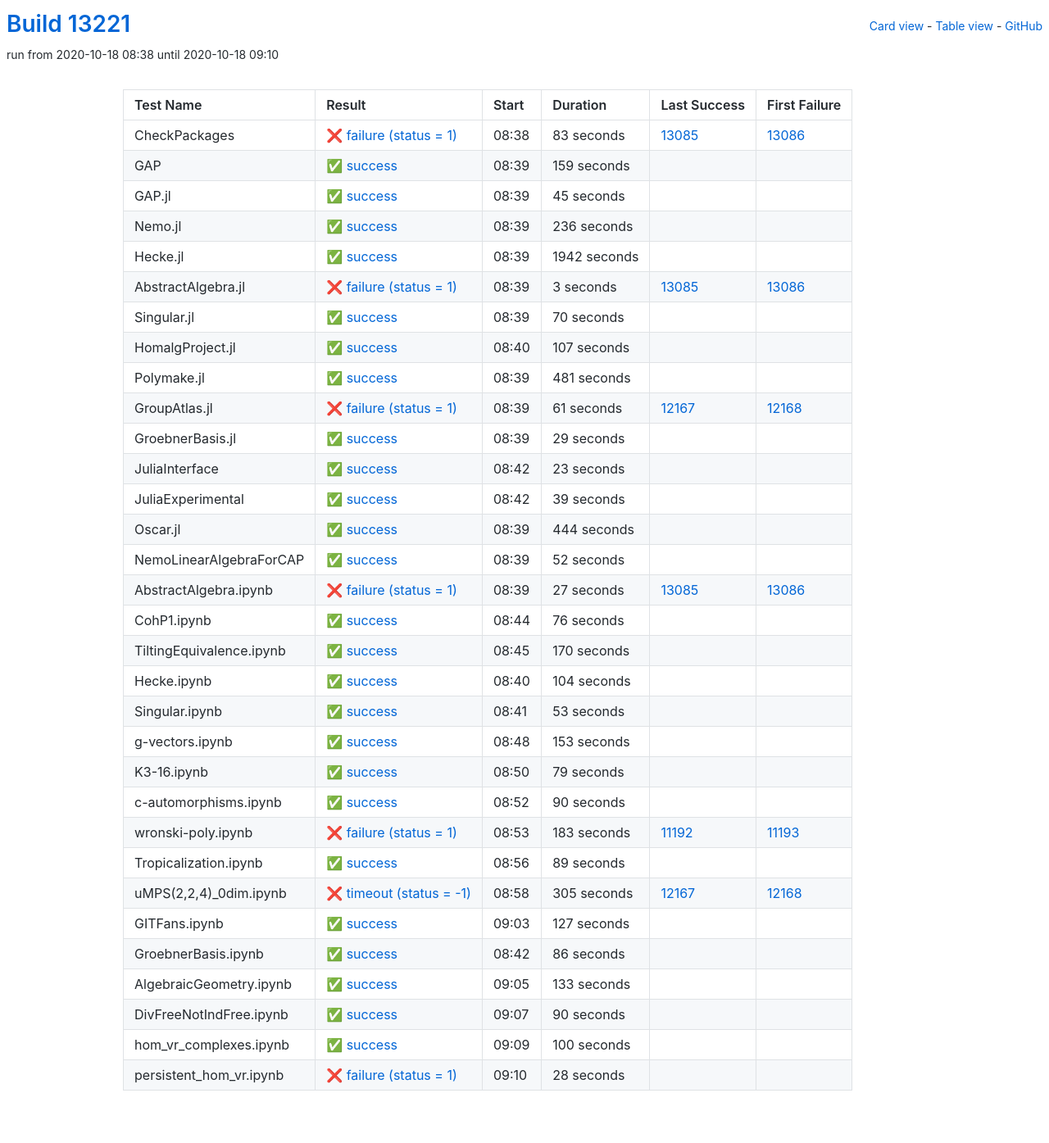
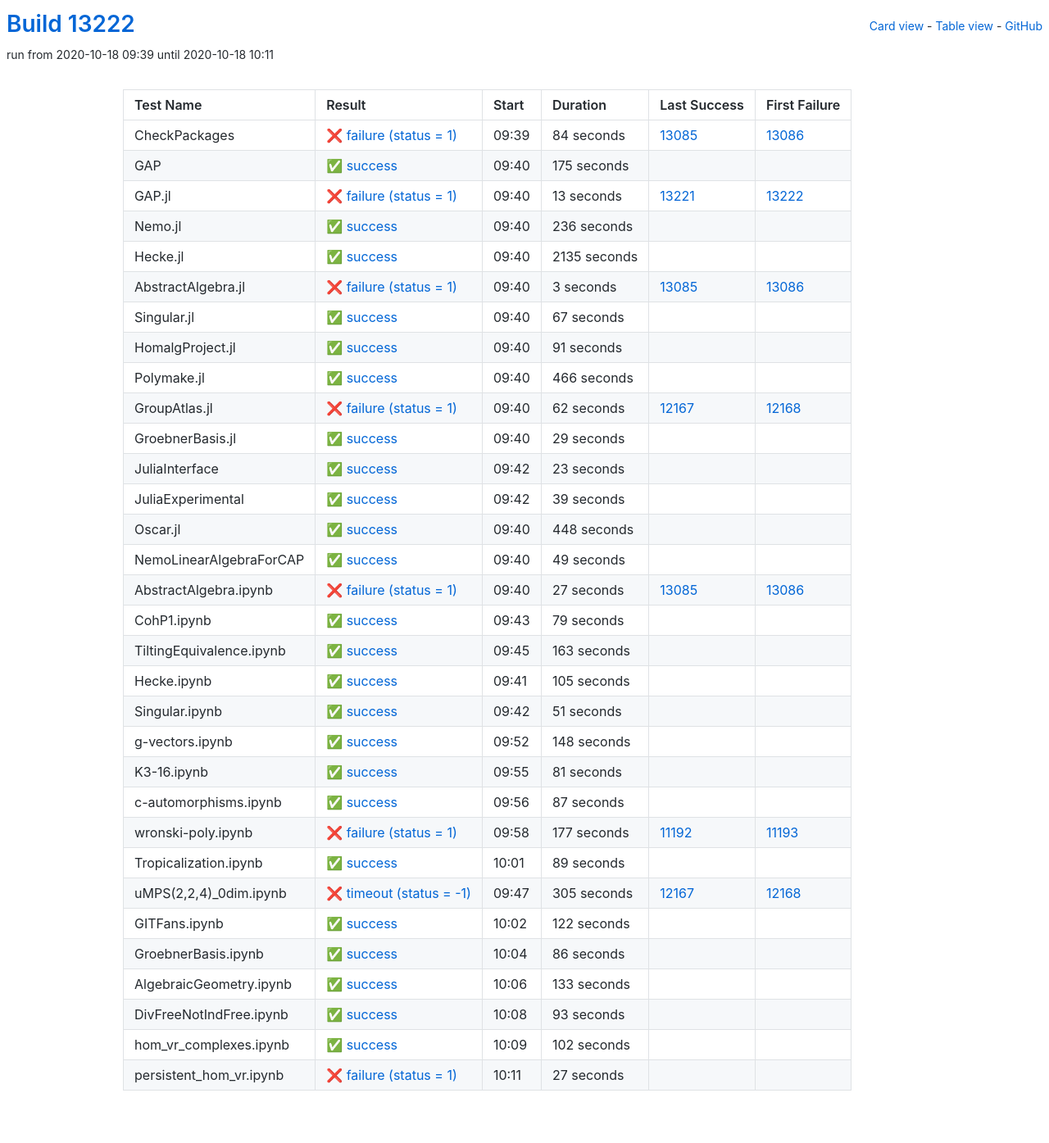
Before and after one commit to oscar-system/oscar-ci-status, a Jekyll site: the page built from table.html, in a window 1280 px wide. Shown: the whole page at 82% size. Built offline with Jekyll 4.4.1, drawn with Linux system fonts in a browser that asks for light colours.

Commit message:
Build #13222

```diff
--- a/_data/ci.yml
+++ b/_data/ci.yml
@@ -1,6 +1,6 @@
 ---
-build: 13221
-build_url: https://oscarci.mathematik.uni-kl.de/job/oscar/13221/
+build: 13222
+build_url: https://oscarci.mathematik.uni-kl.de/job/oscar/13222/
 job: oscar
 organization: oscar-system
 repo: oscar-ci-status
@@ -8,44 +8,44 @@
 tests:
 - name: CheckPackages
   id: checkpackages
-  log: https://oscarci.mathematik.uni-kl.de/job/oscar/13221/artifact/logs/build-13221/CheckPackages.log
-  start: 2020-10-18 08:38
+  log: https://oscarci.mathematik.uni-kl.de/job/oscar/13222/artifact/logs/build-13222/CheckPackages.log
+  start: 2020-10-18 09:39
   success: false
   exitcode: 1
   status: failure
-  duration: 83
+  duration: 84
   last_success: 13085
   last_success_url: https://oscarci.mathematik.uni-kl.de/job/oscar/13085/
   first_failure: 13086
   first_failure_url: https://oscarci.mathematik.uni-kl.de/job/oscar/13086/
 - name: GAP
   id: gap
-  log: https://oscarci.mathematik.uni-kl.de/job/oscar/13221/artifact/logs/build-13221/GAP.log
-  start: 2020-10-18 08:39
+  log: https://oscarci.mathematik.uni-kl.de/job/oscar/13222/artifact/logs/build-13222/GAP.log
+  start: 2020-10-18 09:40
   success: true
   exitcode: 0
   status: success
-  duration: 159
+  duration: 175
   last_success: false
   last_success_url:
   first_failure: false
   first_failure_url:
 - name: GAP.jl
   id: gap-jl
-  log: https://oscarci.mathematik.uni-kl.de/job/oscar/13221/artifact/logs/build-13221/GAP.jl.log
-  start: 2020-10-18 08:39
-  success: true
-  exitcode: 0
-  status: success
-  duration: 45
-  last_success: false
-  last_success_url:
-  first_failure: false
-  first_failure_url:
+  log: https://oscarci.mathematik.uni-kl.de/job/oscar/13222/artifact/logs/build-13222/GAP.jl.log
+  start: 2020-10-18 09:40
+  success: false
+  exitcode: 1
+  status: failure
+  duration: 13
+  last_success: 13221
+  last_success_url: https://oscarci.mathematik.uni-kl.de/job/oscar/13221/
+  first_failure: 13222
+  first_failure_url: https://oscarci.mathematik.uni-kl.de/job/oscar/13222/
 - name: Nemo.jl
   id: nemo-jl
-  log: https://oscarci.mathematik.uni-kl.de/job/oscar/13221/artifact/logs/build-13221/Nemo.jl.log
-  start: 2020-10-18 08:39
+  log: https://oscarci.mathematik.uni-kl.de/job/oscar/13222/artifact/logs/build-13222/Nemo.jl.log
+  start: 2020-10-18 09:40
   success: true
   exitcode: 0
   status: success
@@ -56,20 +56,20 @@
   first_failure_url:
 - name: Hecke.jl
   id: hecke-jl
-  log: https://oscarci.mathematik.uni-kl.de/job/oscar/13221/artifact/logs/build-13221/Hecke.jl.log
-  start: 2020-10-18 08:39
+  log: https://oscarci.mathematik.uni-kl.de/job/oscar/13222/artifact/logs/build-13222/Hecke.jl.log
+  start: 2020-10-18 09:40
   success: true
   exitcode: 0
   status: success
-  duration: 1942
+  duration: 2135
   last_success: false
   last_success_url:
   first_failure: false
   first_failure_url:
 - name: AbstractAlgebra.jl
   id: abstractalgebra-jl
-  log: https://oscarci.mathematik.uni-kl.de/job/oscar/13221/artifact/logs/build-13221/AbstractAlgebra.jl.log
-  start: 2020-10-18 08:39
+  log: https://oscarci.mathematik.uni-kl.de/job/oscar/13222/artifact/logs/build-13222/AbstractAlgebra.jl.log
+  start: 2020-10-18 09:40
   success: false
   exitcode: 1
   status: failure
@@ -80,56 +80,56 @@
   first_failure_url: https://oscarci.mathematik.uni-kl.de/job/oscar/13086/
 - name: Singular.jl
   id: singular-jl
-  log: https://oscarci.mathematik.uni-kl.de/job/oscar/13221/artifact/logs/build-13221/Singular.jl.log
-  start: 2020-10-18 08:39
+  log: https://oscarci.mathematik.uni-kl.de/job/oscar/13222/artifact/logs/build-13222/Singular.jl.log
+  start: 2020-10-18 09:40
   success: true
   exitcode: 0
   status: success
-  duration: 70
+  duration: 67
   last_success: false
   last_success_url:
   first_failure: false
   first_failure_url:
 - name: HomalgProject.jl
   id: homalgproject-jl
-  log: https://oscarci.mathematik.uni-kl.de/job/oscar/13221/artifact/logs/build-13221/HomalgProject.jl.log
-  start: 2020-10-18 08:40
+  log: https://oscarci.mathematik.uni-kl.de/job/oscar/13222/artifact/logs/build-13222/HomalgProject.jl.log
+  start: 2020-10-18 09:40
   success: true
   exitcode: 0
   status: success
-  duration: 107
+  duration: 91
   last_success: false
   last_success_url:
   first_failure: false
   first_failure_url:
 - name: Polymake.jl
   id: polymake-jl
-  log: https://oscarci.mathematik.uni-kl.de/job/oscar/13221/artifact/logs/build-13221/Polymake.jl.log
-  start: 2020-10-18 08:39
+  log: https://oscarci.mathematik.uni-kl.de/job/oscar/13222/artifact/logs/build-13222/Polymake.jl.log
+  start: 2020-10-18 09:40
   success: true
   exitcode: 0
   status: success
-  duration: 481
+  duration: 466
   last_success: false
   last_success_url:
   first_failure: false
   first_failure_url:
 - name: GroupAtlas.jl
   id: groupatlas-jl
-  log: https://oscarci.mathematik.uni-kl.de/job/oscar/13221/artifact/logs/build-13221/GroupAtlas.jl.log
-  start: 2020-10-18 08:39
+  log: https://oscarci.mathematik.uni-kl.de/job/oscar/13222/artifact/logs/build-13222/GroupAtlas.jl.log
+  start: 2020-10-18 09:40
   success: false
   exitcode: 1
   status: failure
-  duration: 61
+  duration: 62
   last_success: 12167
   last_success_url: https://oscarci.mathematik.uni-kl.de/job/oscar/12167/
   first_failure: 12168
   first_failure_url: https://oscarci.mathematik.uni-kl.de/job/oscar/12168/
 - name: GroebnerBasis.jl
   id: groebnerbasis-jl
-  log: https://oscarci.mathematik.uni-kl.de/job/oscar/13221/artifact/logs/build-13221/GroebnerBasis.jl.log
-  start: 2020-10-18 08:39
+  log: https://oscarci.mathematik.uni-kl.de/job/oscar/13222/artifact/logs/build-13222/GroebnerBasis.jl.log
+  start: 2020-10-18 09:40
   success: true
   exitcode: 0
   status: success
@@ -140,8 +140,8 @@
   first_failure_url:
 - name: JuliaInterface
   id: juliainterface
-  log: https://oscarci.mathematik.uni-kl.de/job/oscar/13221/artifact/logs/build-13221/JuliaInterface.log
-  start: 2020-10-18 08:42
+  log: https://oscarci.mathematik.uni-kl.de/job/oscar/13222/artifact/logs/build-13222/JuliaInterface.log
+  start: 2020-10-18 09:42
   success: true
   exitcode: 0
   status: success
@@ -152,8 +152,8 @@
   first_failure_url:
 - name: JuliaExperimental
   id: juliaexperimental
-  log: https://oscarci.mathematik.uni-kl.de/job/oscar/13221/artifact/logs/build-13221/JuliaExperimental.log
-  start: 2020-10-18 08:42
+  log: https://oscarci.mathematik.uni-kl.de/job/oscar/13222/artifact/logs/build-13222/JuliaExperimental.log
+  start: 2020-10-18 09:42
   success: true
   exitcode: 0
   status: success
@@ -164,32 +164,32 @@
   first_failure_url:
 - name: Oscar.jl
   id: oscar-jl
-  log: https://oscarci.mathematik.uni-kl.de/job/oscar/13221/artifact/logs/build-13221/Oscar.jl.log
-  start: 2020-10-18 08:39
+  log: https://oscarci.mathematik.uni-kl.de/job/oscar/13222/artifact/logs/build-13222/Oscar.jl.log
+  start: 2020-10-18 09:40
   success: true
   exitcode: 0
   status: success
-  duration: 444
+  duration: 448
   last_success: false
   last_success_url:
   first_failure: false
   first_failure_url:
 - name: NemoLinearAlgebraForCAP
   id: nemolinearalgebraforcap
-  log: https://oscarci.mathematik.uni-kl.de/job/oscar/13221/artifact/logs/build-13221/NemoLinearAlgebraForCAP.log
-  start: 2020-10-18 08:39
+  log: https://oscarci.mathematik.uni-kl.de/job/oscar/13222/artifact/logs/build-13222/NemoLinearAlgebraForCAP.log
+  start: 2020-10-18 09:40
   success: true
   exitcode: 0
   status: success
-  duration: 52
+  duration: 49
   last_success: false
   last_success_url:
   first_failure: false
   first_failure_url:
 - name: AbstractAlgebra.ipynb
   id: abstractalgebra-ipynb
-  log: https://oscarci.mathematik.uni-kl.de/job/oscar/13221/artifact/logs/build-13221/AbstractAlgebra.ipynb.log
-  start: 2020-10-18 08:39
+  log: https://oscarci.mathematik.uni-kl.de/job/oscar/13222/artifact/logs/build-13222/AbstractAlgebra.ipynb.log
+  start: 2020-10-18 09:40
   success: false
   exitcode: 1
   status: failure
@@ -200,68 +200,8 @@
   first_failure_url: https://oscarci.mathematik.uni-kl.de/job/oscar/13086/
 - name: CohP1.ipynb
   id: cohp1-ipynb
-  log: https://oscarci.mathematik.uni-kl.de/job/oscar/13221/artifact/logs/build-13221/CohP1.ipynb.log
-  start: 2020-10-18 08:44
-  success: true
-  exitcode: 0
-  status: success
-  duration: 76
-  last_success: false
-  last_success_url:
-  first_failure: false
-  first_failure_url:
-- name: TiltingEquivalence.ipynb
-  id: tiltingequivalence-ipynb
-  log: https://oscarci.mathematik.uni-kl.de/job/oscar/13221/artifact/logs/build-13221/TiltingEquivalence.ipynb.log
-  start: 2020-10-18 08:45
-  success: true
-  exitcode: 0
-  status: success
-  duration: 170
-  last_success: false
-  last_success_url:
-  first_failure: false
-  first_failure_url:
-- name: Hecke.ipynb
-  id: hecke-ipynb
-  log: https://oscarci.mathematik.uni-kl.de/job/oscar/13221/artifact/logs/build-13221/Hecke.ipynb.log
-  start: 2020-10-18 08:40
-  success: true
-  exitcode: 0
-  status: success
-  duration: 104
-  last_success: false
-  last_success_url:
-  first_failure: false
-  first_failure_url:
-- name: Singular.ipynb
-  id: singular-ipynb
-  log: https://oscarci.mathematik.uni-kl.de/job/oscar/13221/artifact/logs/build-13221/Singular.ipynb.log
-  start: 2020-10-18 08:41
-  success: true
-  exitcode: 0
-  status: success
-  duration: 53
-  last_success: false
-  last_success_url:
-  first_failure: false
-  first_failure_url:
-- name: g-vectors.ipynb
-  id: g-vectors-ipynb
-  log: https://oscarci.mathematik.uni-kl.de/job/oscar/13221/artifact/logs/build-13221/g-vectors.ipynb.log
-  start: 2020-10-18 08:48
-  success: true
-  exitcode: 0
-  status: success
-  duration: 153
-  last_success: false
-  last_success_url:
-  first_failure: false
-  first_failure_url:
-- name: K3-16.ipynb
-  id: k3-16-ipynb
-  log: https://oscarci.mathematik.uni-kl.de/job/oscar/13221/artifact/logs/build-13221/K3-16.ipynb.log
-  start: 2020-10-18 08:50
+  log: https://oscarci.mathematik.uni-kl.de/job/oscar/13222/artifact/logs/build-13222/CohP1.ipynb.log
+  start: 2020-10-18 09:43
   success: true
   exitcode: 0
   status: success
@@ -270,34 +210,94 @@
   last_success_url:
   first_failure: false
   first_failure_url:
-- name: c-automorphisms.ipynb
-  id: c-automorphisms-ipynb
-  log: https://oscarci.mathematik.uni-kl.de/job/oscar/13221/artifact/logs/build-13221/c-automorphisms.ipynb.log
-  start: 2020-10-18 08:52
+- name: TiltingEquivalence.ipynb
+  id: tiltingequivalence-ipynb
+  log: https://oscarci.mathematik.uni-kl.de/job/oscar/13222/artifact/logs/build-13222/TiltingEquivalence.ipynb.log
+  start: 2020-10-18 09:45
   success: true
   exitcode: 0
   status: success
-  duration: 90
+  duration: 163
+  last_success: false
+  last_success_url:
+  first_failure: false
+  first_failure_url:
+- name: Hecke.ipynb
+  id: hecke-ipynb
+  log: https://oscarci.mathematik.uni-kl.de/job/oscar/13222/artifact/logs/build-13222/Hecke.ipynb.log
+  start: 2020-10-18 09:41
+  success: true
+  exitcode: 0
+  status: success
+  duration: 105
+  last_success: false
+  last_success_url:
+  first_failure: false
+  first_failure_url:
+- name: Singular.ipynb
+  id: singular-ipynb
+  log: https://oscarci.mathematik.uni-kl.de/job/oscar/13222/artifact/logs/build-13222/Singular.ipynb.log
+  start: 2020-10-18 09:42
+  success: true
+  exitcode: 0
+  status: success
+  duration: 51
+  last_success: false
+  last_success_url:
+  first_failure: false
+  first_failure_url:
+- name: g-vectors.ipynb
+  id: g-vectors-ipynb
+  log: https://oscarci.mathematik.uni-kl.de/job/oscar/13222/artifact/logs/build-13222/g-vectors.ipynb.log
+  start: 2020-10-18 09:52
+  success: true
+  exitcode: 0
+  status: success
+  duration: 148
+  last_success: false
+  last_success_url:
+  first_failure: false
+  first_failure_url:
+- name: K3-16.ipynb
+  id: k3-16-ipynb
+  log: https://oscarci.mathematik.uni-kl.de/job/oscar/13222/artifact/logs/build-13222/K3-16.ipynb.log
+  start: 2020-10-18 09:55
+  success: true
+  exitcode: 0
+  status: success
+  duration: 81
+  last_success: false
+  last_success_url:
+  first_failure: false
+  first_failure_url:
+- name: c-automorphisms.ipynb
+  id: c-automorphisms-ipynb
+  log: https://oscarci.mathematik.uni-kl.de/job/oscar/13222/artifact/logs/build-13222/c-automorphisms.ipynb.log
+  start: 2020-10-18 09:56
+  success: true
+  exitcode: 0
+  status: success
+  duration: 87
   last_success: false
   last_success_url:
   first_failure: false
   first_failure_url:
 - name: wronski-poly.ipynb
   id: wronski-poly-ipynb
-  log: https://oscarci.mathematik.uni-kl.de/job/oscar/13221/artifact/logs/build-13221/wronski-poly.ipynb.log
-  start: 2020-10-18 08:53
+  log: https://oscarci.mathematik.uni-kl.de/job/oscar/13222/artifact/logs/build-13222/wronski-poly.ipynb.log
+  start: 2020-10-18 09:58
   success: false
   exitcode: 1
   status: failure
-  duration: 183
+  duration: 177
   last_success: 11192
   last_success_url: https://oscarci.mathematik.uni-kl.de/job/oscar/11192/
   first_failure: 11193
   first_failure_url: https://oscarci.mathematik.uni-kl.de/job/oscar/11193/
 - name: Tropicalization.ipynb
   id: tropicalization-ipynb
-  log: https://oscarci.mathematik.uni-kl.de/job/oscar/13221/artifact/logs/build-13221/Tropicalization.ipynb.log
-  start: 2020-10-18 08:56
+  log: https://oscarci.mathematik.uni-kl.de/job/oscar/13222/artifact/logs/build-13222/Tropicalization.ipynb.log
+  start: 2020-10-18 10:01
   success: true
   exitcode: 0
   status: success
@@ -308,8 +308,8 @@
   first_failure_url:
 - name: uMPS(2,2,4)_0dim.ipynb
   id: umps-2-2-4-0dim-ipynb
-  log: https://oscarci.mathematik.uni-kl.de/job/oscar/13221/artifact/logs/build-13221/uMPS-2-2-4-_0dim.ipynb.log
-  start: 2020-10-18 08:58
+  log: https://oscarci.mathematik.uni-kl.de/job/oscar/13222/artifact/logs/build-13222/uMPS-2-2-4-_0dim.ipynb.log
+  start: 2020-10-18 09:47
   success: false
   exitcode: -1
   status: timeout
@@ -320,20 +320,20 @@
   first_failure_url: https://oscarci.mathematik.uni-kl.de/job/oscar/12168/
 - name: GITFans.ipynb
   id: gitfans-ipynb
-  log: https://oscarci.mathematik.uni-kl.de/job/oscar/13221/artifact/logs/build-13221/GITFans.ipynb.log
-  start: 2020-10-18 09:03
+  log: https://oscarci.mathematik.uni-kl.de/job/oscar/13222/artifact/logs/build-13222/GITFans.ipynb.log
+  start: 2020-10-18 10:02
   success: true
   exitcode: 0
   status: success
-  duration: 127
+  duration: 122
   last_success: false
   last_success_url:
   first_failure: false
   first_failure_url:
 - name: GroebnerBasis.ipynb
   id: groebnerbasis-ipynb
-  log: https://oscarci.mathematik.uni-kl.de/job/oscar/13221/artifact/logs/build-13221/GroebnerBasis.ipynb.log
-  start: 2020-10-18 08:42
+  log: https://oscarci.mathematik.uni-kl.de/job/oscar/13222/artifact/logs/build-13222/GroebnerBasis.ipynb.log
+  start: 2020-10-18 10:04
   success: true
   exitcode: 0
   status: success
@@ -344,8 +344,8 @@
   first_failure_url:
 - name: AlgebraicGeometry.ipynb
   id: algebraicgeometry-ipynb
-  log: https://oscarci.mathematik.uni-kl.de/job/oscar/13221/artifact/logs/build-13221/AlgebraicGeometry.ipynb.log
-  start: 2020-10-18 09:05
+  log: https://oscarci.mathematik.uni-kl.de/job/oscar/13222/artifact/logs/build-13222/AlgebraicGeometry.ipynb.log
+  start: 2020-10-18 10:06
   success: true
   exitcode: 0
   status: success
@@ -356,36 +356,36 @@
   first_failure_url:
 - name: DivFreeNotIndFree.ipynb
   id: divfreenotindfree-ipynb
-  log: https://oscarci.mathematik.uni-kl.de/job/oscar/13221/artifact/logs/build-13221/DivFreeNotIndFree.ipynb.log
-  start: 2020-10-18 09:07
+  log: https://oscarci.mathematik.uni-kl.de/job/oscar/13222/artifact/logs/build-13222/DivFreeNotIndFree.ipynb.log
+  start: 2020-10-18 10:08
   success: true
   exitcode: 0
   status: success
-  duration: 90
+  duration: 93
   last_success: false
   last_success_url:
   first_failure: false
   first_failure_url:
 - name: hom_vr_complexes.ipynb
   id: hom-vr-complexes-ipynb
-  log: https://oscarci.mathematik.uni-kl.de/job/oscar/13221/artifact/logs/build-13221/hom_vr_complexes.ipynb.log
-  start: 2020-10-18 09:09
+  log: https://oscarci.mathematik.uni-kl.de/job/oscar/13222/artifact/logs/build-13222/hom_vr_complexes.ipynb.log
+  start: 2020-10-18 10:09
   success: true
   exitcode: 0
   status: success
-  duration: 100
+  duration: 102
   last_success: false
   last_success_url:
   first_failure: false
   first_failure_url:
 - name: persistent_hom_vr.ipynb
   id: persistent-hom-vr-ipynb
-  log: https://oscarci.mathematik.uni-kl.de/job/oscar/13221/artifact/logs/build-13221/persistent_hom_vr.ipynb.log
-  start: 2020-10-18 09:10
+  log: https://oscarci.mathematik.uni-kl.de/job/oscar/13222/artifact/logs/build-13222/persistent_hom_vr.ipynb.log
+  start: 2020-10-18 10:11
   success: false
   exitcode: 1
   status: failure
-  duration: 28
+  duration: 27
   last_success: false
   last_success_url:
   first_failure: false
```
Also changed, not shown: README.md.
